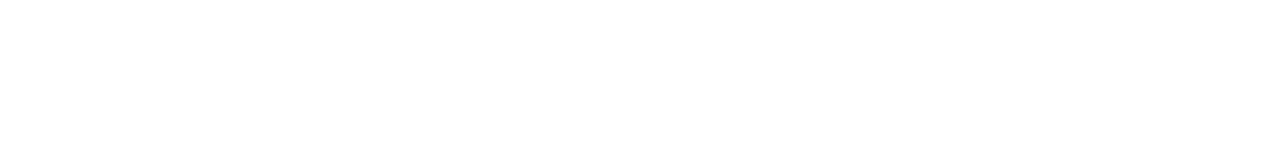
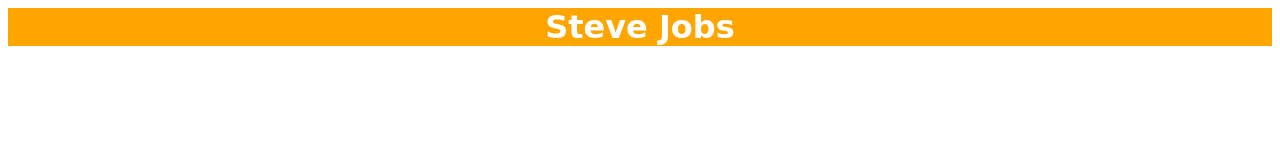
Before and after one commit to SergiGarc/Pares, a plain HTML site: page Pares/WebContent/Pares.html in a window 1280 px wide. Drawn offline with Linux system fonts and the light colour scheme.

Commit message:
El que pare

```diff
--- a/Pares/WebContent/NewFile.css
+++ b/Pares/WebContent/NewFile.css
@@ -1 +1,14 @@
 @charset "UTF-8";
+
+header {
+	background-color: orange;
+	font-size: 200%;
+	position: relative;
+	text-align: center;
+	color: white;
+	font-family: 'Sriracha', cursive;
+	font-weight: bold;
+}
+
+@import
+	url('https://fonts.googleapis.com/css2?family=Sriracha&display=swap');
--- a/Pares/WebContent/Pares.html
+++ b/Pares/WebContent/Pares.html
@@ -3,9 +3,9 @@
 <head>
 <link rel="stylesheet" href="NewFile.css">
 <meta charset="UTF-8">
-<title>Insert title here</title>
+<title>Steve Jobs</title>
 </head>
 <body>
-
+<header>Steve Jobs</header>
 </body>
 </html>
```
Also changed, not shown: Pares/WebContent/recursos/macintosh.jpg (added), Pares/WebContent/recursos/steve1.jpg (added), Pares/WebContent/recursos/texto.txt (added).
